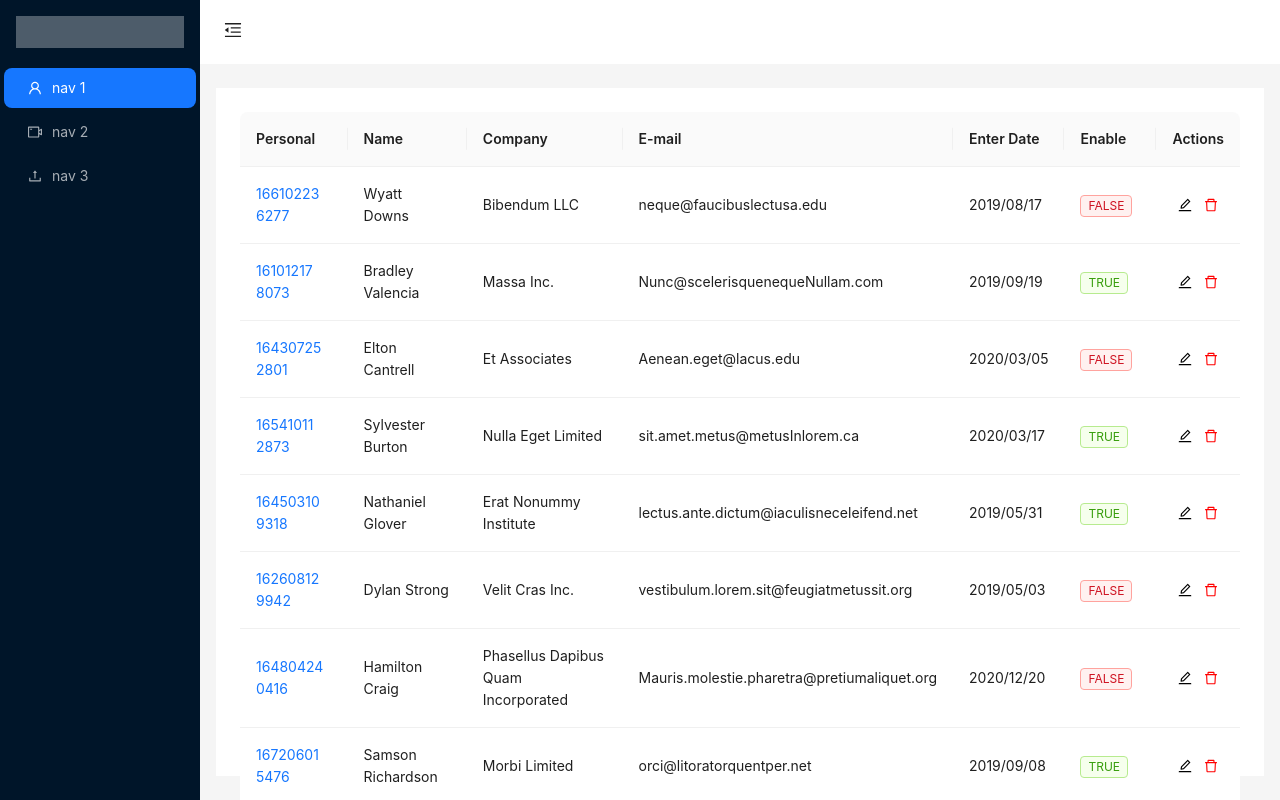
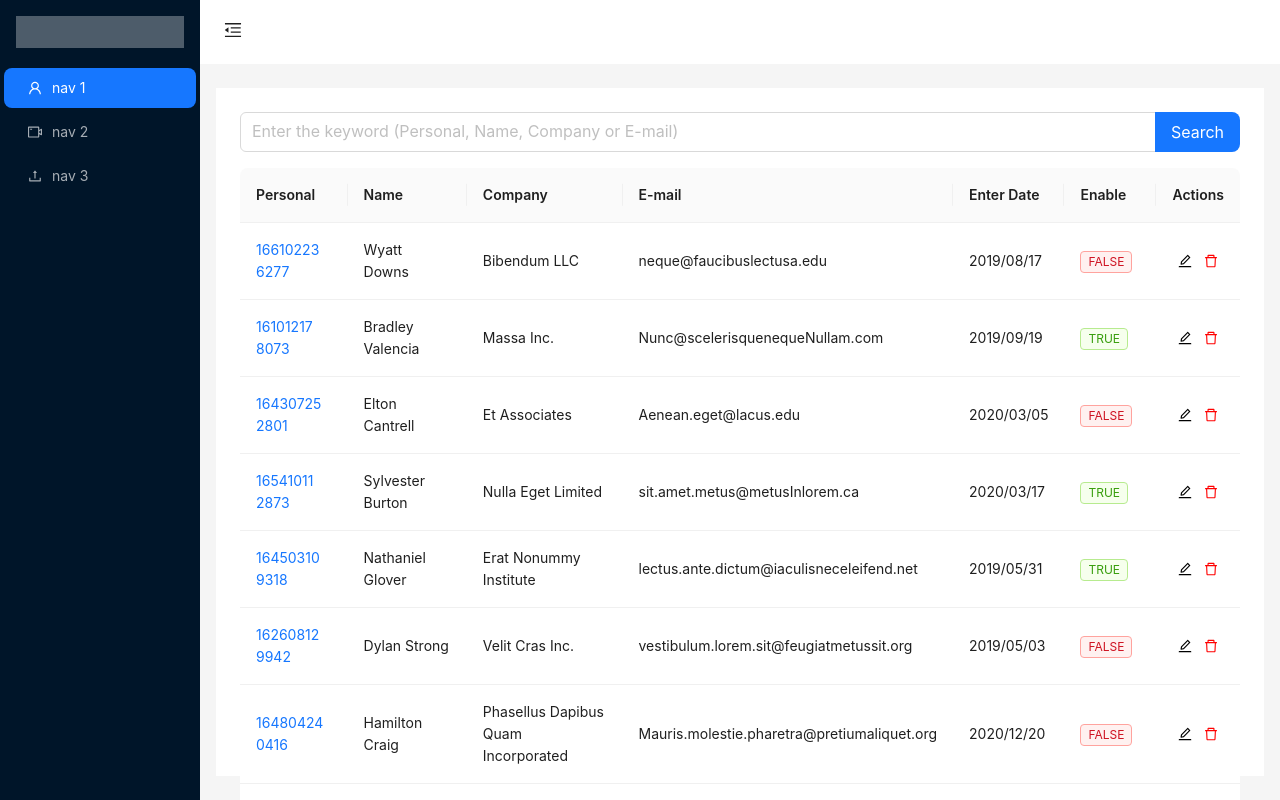
Before and after one commit to kloudbank-mfe/nextjs-v13-demo, a Next.js app in the folder host/: page /userinfo/pagination in a window 1280 px wide. Shown: the top 800 px of the page. Built offline with nearby package versions, Linux system fonts and the light colour scheme.

Commit message:
add userinfo search, by keyword of all fields

```diff
--- a/host/pages/botkube/virtual-list/page.jsx
+++ b/host/pages/botkube/virtual-list/page.jsx
@@ -62,7 +62,7 @@ export default function Page() {
     <div>
       <Search
         size="large"
-        placeholder="Enter the keyword"
+        placeholder="Enter the keyword (search only summary)"
         allowClear
         enterButton="Search"
         onSearch={setFilterInput}
--- a/host/pages/userinfo/pagination/page.jsx
+++ b/host/pages/userinfo/pagination/page.jsx
@@ -1,4 +1,4 @@
-import { Tag, Modal } from 'antd';
+import { Tag, Modal, Input } from 'antd';
 import { EditOutlined, DeleteOutlined } from "@ant-design/icons";
 import useSWR from 'swr';
 import CustomTable from '#/components/TablePagination';
@@ -6,6 +6,7 @@ import CustomDescriptions from '#/components/DrawerDescriptions';
 import CustomModal from '#/components/ModalEdit';
 import { useState, useEffect } from 'react';
 
+const { Search } = Input;
 const fetcher = (url) => fetch(url).then((res) => res.json());
 const useUserInfo = () => {
   const { data, error } = useSWR('/api/userinfo', fetcher);
@@ -21,6 +22,7 @@ export default function Page() {
   const [dataList, setDataList] = useState([]);
   const [visible, setVisible] = useState(false);
   const [edit, setEdit] = useState(null);
+  const [filterInput, setFilterInput] = useState('')
 
   useEffect(() => {
     if (data) {
@@ -125,10 +127,33 @@ export default function Page() {
     setEdit(true);
   };
 
+  const filterData = () => {
+    if(filterInput === '') return dataList
+
+
+    if(filterInput) {
+      return dataList.filter(({ personal, name, company, email }) => {
+        const targetStr = `${personal}${name}${company}${email}`;
+        return targetStr.includes(filterInput)
+      })
+    }
+  }
+
   return (
+    <>
+      <div>
+        <Search
+          size="large"
+          placeholder="Enter the keyword (Personal, Name, Company or E-mail)"
+          allowClear
+          enterButton="Search"
+          onSearch={setFilterInput}
+        />
+      </div>
+      <br/>
       <div>
         <CustomTable
-        dataList={dataList}
+          dataList={filterData()}
           columns={columns}
         />
         <CustomModal
@@ -140,5 +165,6 @@ export default function Page() {
           setVisible={setVisible}
         />
       </div>
+    </>
   )
 }
```
Lines whose indentation alone changed are shown as unchanged.
